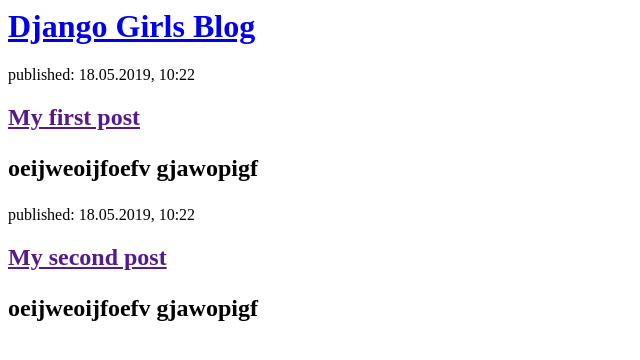
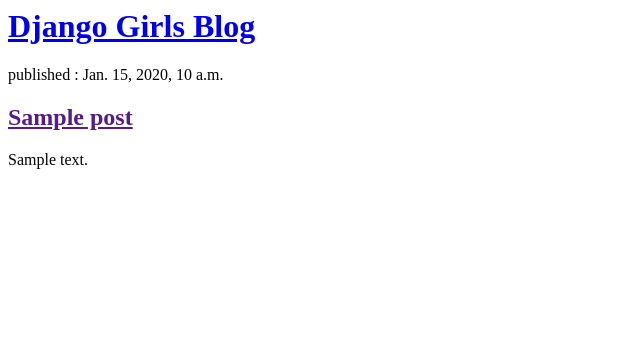
Before and after one commit to lafleurce/my-first-blog, a Django app: template blog/templates/blog/post_list.html in a window 1280 px wide. Shown: the top 360 px of the page, without its empty margins (0-640 px from the left). Run offline with Django 3.2, Linux system fonts and the light colour scheme; the template is opened without the code that fills it: values that come from a table or form of the project are taken from there, others are empty; tables that the repository leaves empty hold one stand-in row (values such as "Sample post").

Commit message:
Modfied teplates to display posts from database

```diff
--- a/blog/templates/blog/post_list.html
+++ b/blog/templates/blog/post_list.html
@@ -6,17 +6,14 @@
     <div>
       <h1><a href="/">Django Girls Blog</a></h1>
     </div>
-
     <div>
-      <p>published: 18.05.2019, 10:22</p>
-      <h2><a href="">My first post</a><h2>
-      <p>oeijweoijfoefv gjawopigf</p>
-    </div>
-
-    <div>
-      <p>published: 18.05.2019, 10:22</p>
-      <h2><a href="">My second post</a><h2>
-      <p>oeijweoijfoefv gjawopigf</p>
+      {% for post in posts %}
+         <div>
+           <p>published : {{ post.published_date }}</p>
+           <h2><a href="">{{ post.title }}</a></h2>
+           <p>{{ post.text|linebreaksbr }}</p>
+         </div>
+      {% endfor %}
     </div>
   </body>
 </html>
--- a/blog/views.py
+++ b/blog/views.py
@@ -1,5 +1,8 @@
 from django.shortcuts import render
+from django.utils import timezone
+from .models import Post
 
 # Create your views here.
 def post_list(request):
-    return render(request, 'blog/post_list.html', {})
+    posts = Post.objects.filter(published_date__lte=timezone.now()).order_by('published_date')
+    return render(request, 'blog/post_list.html', {'posts': posts})
```
